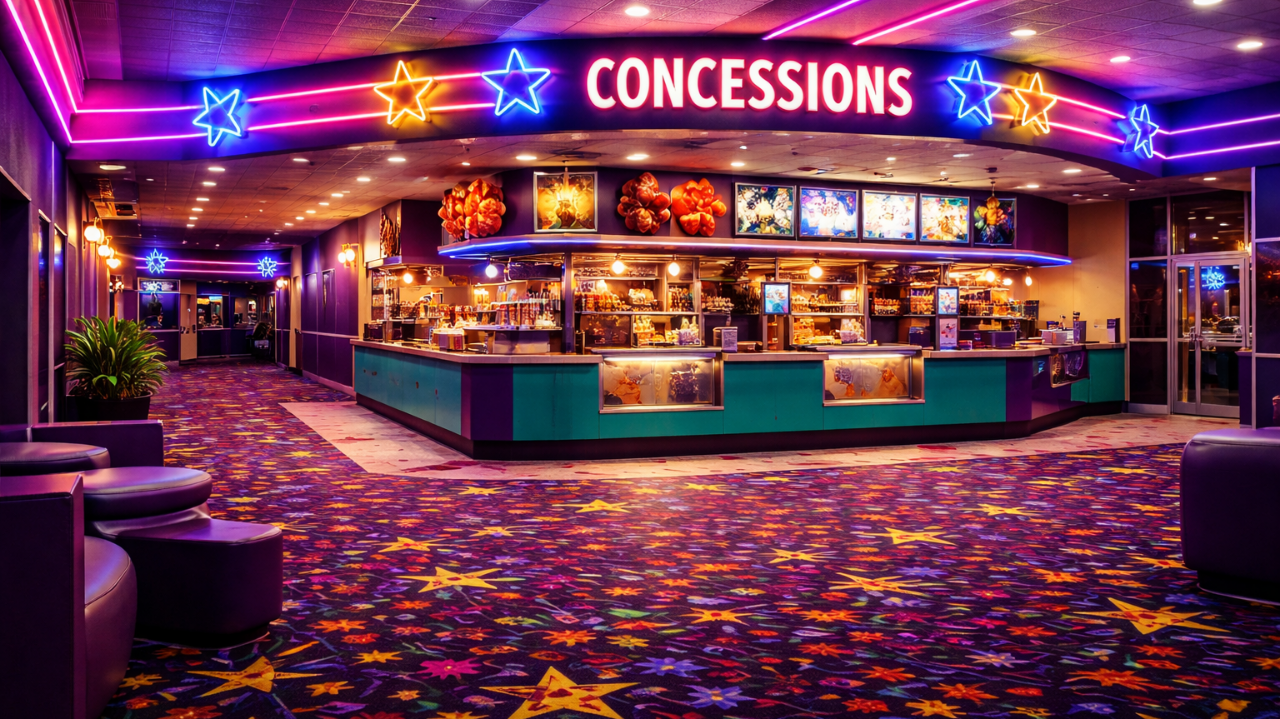
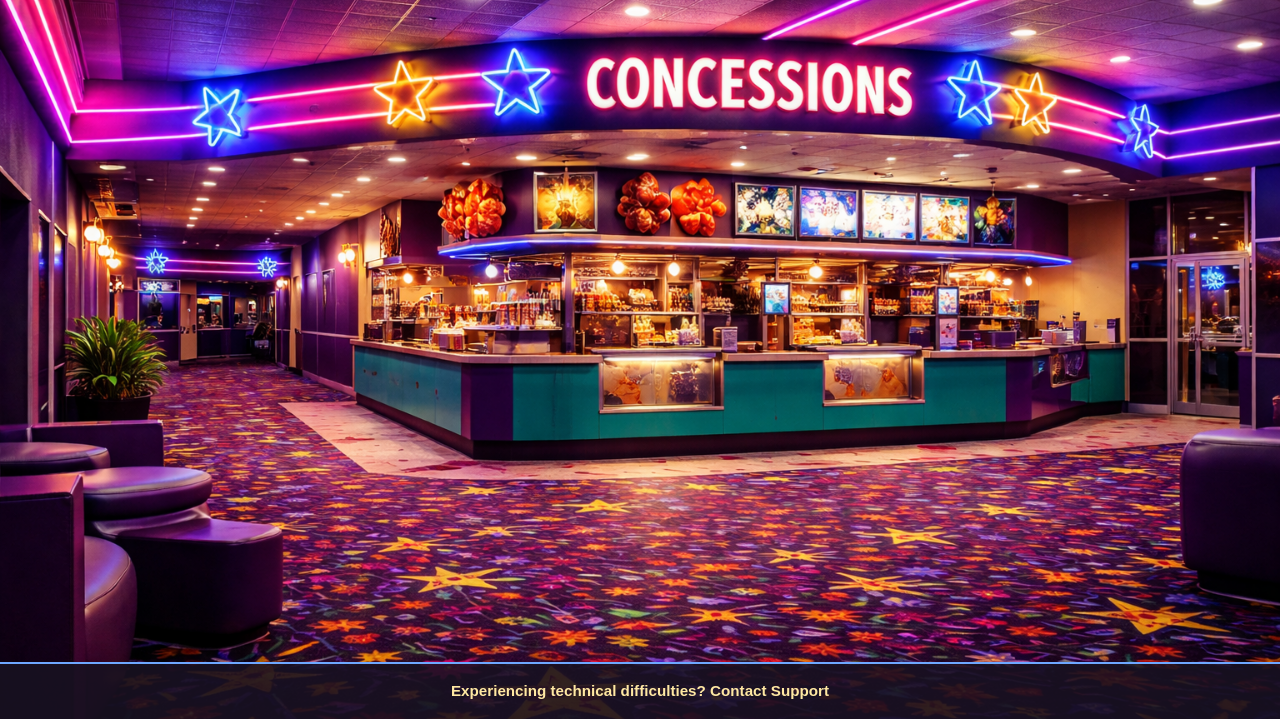
Before and after one commit to ScriptusDigital/Python_Assignment, a Flask app: page / in a window 1280 px wide. Shown: the part 81-800 px from the top of the page. Run offline with Flask 3, Linux system fonts and the light colour scheme.

Commit message:
feat: building template pages HTML

```diff
--- a/static/css/style.css
+++ b/static/css/style.css
@@ -116,3 +116,34 @@ transition: 0.2s ease;;
     background-color: #d95555;
     color: #fff;
 }
+
+
+/*-----------MAIN PAGE LAYOUT-----------*/
+
+.site-main {
+    flex: 1;
+    padding: 0.6rem 0 2.4rem;
+}
+
+.flash-box {
+margin-bottom: 1rem;
+padding: 1rem;
+border: 2px solid #f0c75e;
+border-radius: 10px;
+background: rgba(255, 248, 220, 0.92);
+color: #241c2f;
+}
+
+.site-footer {
+margin-top: auto;
+padding: 1rem 0;
+text-align: center;
+font-size: 0.95rem;
+color: #ffe8a3;
+background: rgba(24, 18, 33, 0.88);
+border-top: 2px solid #6ea7ff;
+}
+
+
+
+/*-----------HERO BODY-----------*/
--- a/templates/base.html
+++ b/templates/base.html
@@ -25,11 +25,30 @@
                 <a href="{{ url_for('about') }}">About</a>
 
             </nav>
+        </div>
+    </header>
+
+    <main class="site-main">
+        <div class="container">
+            {% with messages = get_flashed_messages() %}
+                {% if messages %}
+                    <div class="flash-box">
+                        {% for message in messages %}
+                            <p>{{ message }}</p>
+                        {% endfor %}
+                    </div>
+                {% endif %}
+            {% endwith %}
+            {% block content %}{% endblock %}
+        </div>
+    </main>
+<footer class="site-footer">
+    <div class="container">
+    <p> Experiencing technical difficulties? <a href="#">Contact Support</a>  </p>
+  </div>
+</footer>
 
 
-
-        </div
-    </header>
 <script src="{{url_for ('static', filename='js/script.js')}}"></script>
 </body>
 </html>
```
